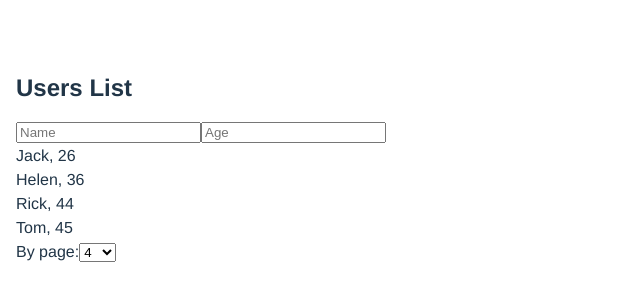
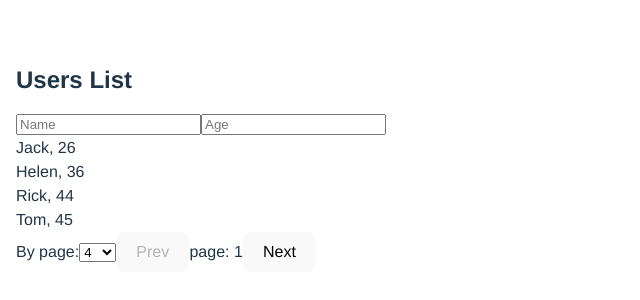
Before and after one commit to TinyMan66/users-app, a React (Create React App) app: page / in a window 1280 px wide. Shown: the part 240-540 px from the top of the page, without its empty margins (0-640 px from the left). Built offline with nearby package versions, Linux system fonts and the light colour scheme.

Commit message:
feat: add page switch buttons

```diff
--- a/src/App.tsx
+++ b/src/App.tsx
@@ -47,6 +47,18 @@ export default function App() {
         </option>
     ));
 
+    const prevPage = () => {
+        const newOffset = Math.max(query.offset - query.limit, 0);
+        setQuery({ ...query, offset: newOffset });
+    };
+
+    const nextPage = () => {
+        const newOffset = query.offset + query.limit;
+        setQuery({ ...query, offset: newOffset });
+    };
+
+    const pageNumber = Math.ceil(query.offset / query.limit) + 1;
+
     useEffect(() => {
         setLoading(true);
         requestUsers(query)
@@ -92,6 +104,13 @@ export default function App() {
               <select value={query.limit.toString()} onChange={limitChangeHandler}>
                   {limitOptions}
               </select>
+              <button onClick={prevPage} disabled={query.offset === 0}>
+                  Prev
+              </button>
+              <span>page: {pageNumber}</span>
+              <button onClick={nextPage} disabled={users.length < query.limit}>
+                  Next
+              </button>
           </div>
       </div>
 );
```
